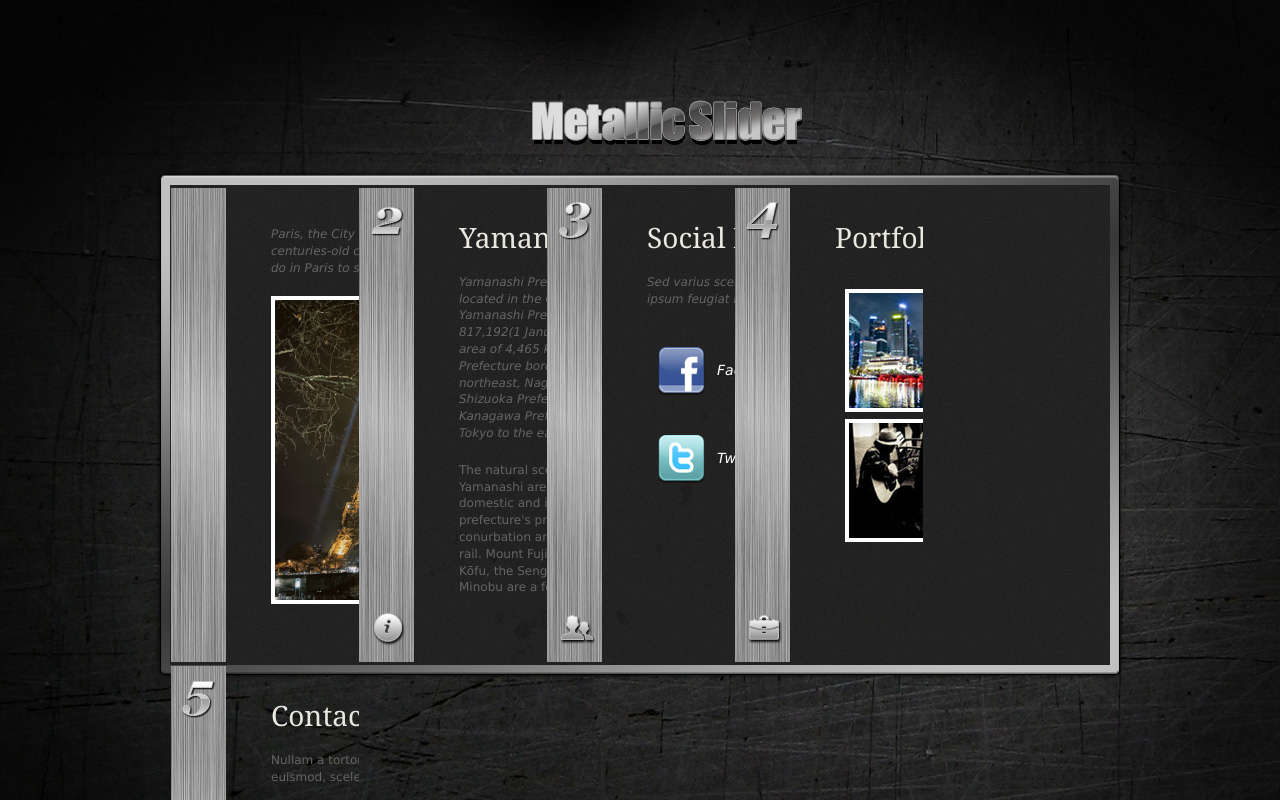
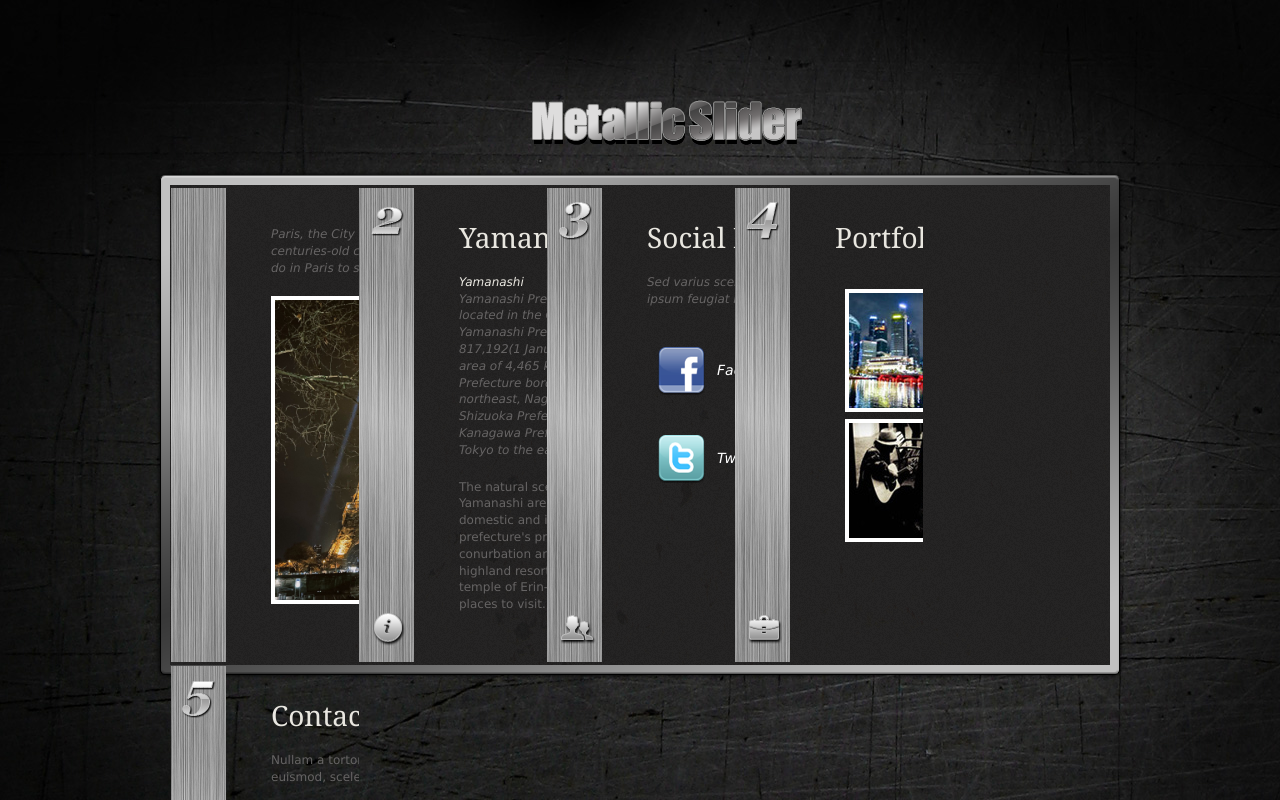
Before and after one commit to yry11/travel, a plain HTML site: page index.html in a window 1280 px wide. Shown: the top 800 px of the page. Drawn offline with nearby package versions, Linux system fonts and the light colour scheme.

Commit message:
Update index.html

```diff
--- a/index.html
+++ b/index.html
@@ -62,6 +62,7 @@ http://www.tooplate.com/view/2058-metallic-slider
             <li id="about"><span class="header"></span><span class="slideno"></span>
             	<div class="inner">
                 	<h2>Yamanashi</h2>
+			<a href="japan"><em>Yamanashi</em></a>
 					<img src="images/tooplate_image_02.jpg" alt="Image 02" class="image_fr" />
 		            <p><em>Yamanashi Prefecture is a prefecture of Japan located in the Chūbu region of Honshu.[1] Yamanashi Prefecture has a population of 817,192(1 January 2019)and has a geographic area of 4,465 km2 (1,724 sq mi).Yamanashi Prefecture borders Saitama Prefecture to the northeast, Nagano Prefecture to the northwest, Shizuoka Prefecture to the southwest, Kanagawa Prefecture to the southeast, and Tokyo to the east.</em></p>
         		    <p>The natural scenery and cultural sights of Yamanashi are popular destinations for both domestic and international tourists due to the prefecture's proximity to the crowded Tokyo conurbation and ease of access by road and rail. Mount Fuji, the Fuji Five Lakes region, the highland resort region of Kiyosato, the city of Kōfu, the Senga Falls, Koshu wineries, the temple of Erin-ji in Koshu, and the Kuonji Temple at Minobu are a few of the most popular places to visit. <a href="#">congue eget</a> egestas mauris sagittis.</p>
```
